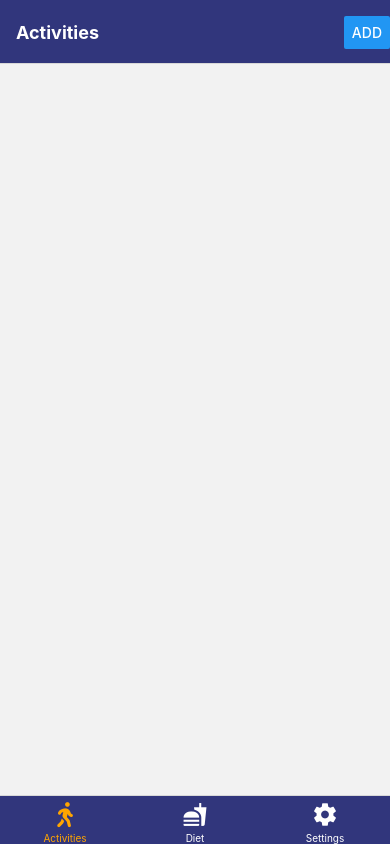
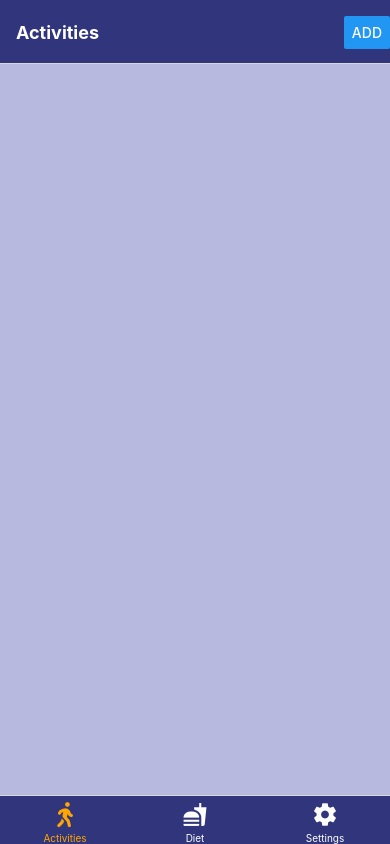
Before and after one commit to annanfu/MobileDevA2, a React Native app: screen /Activities in a window 390 px wide. Built offline with nearby package versions, Linux system fonts and the light colour scheme.

Commit message:
Updated the component ItemsList and the dropdownpicker's prop to reflect adding a new activity; Updated the Activities Screen to render the ItemsList using the type prop

```diff
--- a/Components/ButtonArea.js
+++ b/Components/ButtonArea.js
@@ -7,6 +7,7 @@ export default function ButtonArea({ children }) {
 
 const styles = StyleSheet.create({
   buttonArea: {
+    marginTop: 180,
     flexDirection: "row",
     justifyContent: "space-around",
     padding: 10,
--- /dev/null
+++ b/Components/ItemsList.js
@@ -0,0 +1,39 @@
+import { StyleSheet, Text, View, FlatList } from 'react-native'
+import React, { useContext } from "react";
+import { DataContext } from "../Contexts/dataContext";
+import FontAwesome from "@expo/vector-icons/FontAwesome";
+
+
+
+export default function ItemList({type}) {
+  const { activities, diets } = useContext(DataContext);
+  const data = type === "activity" ? activities : diets;
+
+  const items = ({ item }) => {
+    return (
+      <View>
+        {item.isSpecial && (
+          <FontAwesome name="warning" size={24} color="black" />
+        )}
+        <Text>{type === "activity" ? item.activity : item.food}</Text>
+        <Text>{item.date.toDateString()}</Text>
+        <Text>{item.duration} min</Text>
+      </View>
+    );
+  }
+
+  return (
+    <FlatList
+      data={data}
+      renderItem={items}
+      contentContainerStyle={styles.scrollViewContainer}
+    />
+  );
+}
+
+const styles = StyleSheet.create({
+  scrollViewContainer: {
+    alignItems: "center",
+  },
+
+})
--- a/Screens/Activities.js
+++ b/Screens/Activities.js
@@ -1,13 +1,13 @@
 import { FlatList, StyleSheet, Text, View } from 'react-native'
 import React from 'react'
+import ItemsList from "../Components/ItemsList";
+import Background from '../Components/Background';
 
 export default function Activities({navigation}) {
   return (
-    <FlatList>
-      <View>
-        <Text>Activities</Text>
-      </View>
-    </FlatList>
+    <Background>
+      <ItemsList type="activity" />
+    </Background>
   );
 }
 
--- a/Screens/AddAnActivity.js
+++ b/Screens/AddAnActivity.js
@@ -1,4 +1,4 @@
-import { StyleSheet, Text, View, Button } from 'react-native'
+import { StyleSheet, Text, View, Button, Alert } from 'react-native'
 import React, {useContext, useState} from 'react'
 import Background from '../Components/Background'
 import PrimaryText from '../Components/PrimaryText'
@@ -12,11 +12,11 @@ import { themes } from '../helper'
 
 export default function AddAnActivity({navigation}) {
   const { addActivity } = useContext(DataContext); // Get the addActivity function from the context
-  const [activity, setActivity] = useState(null);
   const [duration, setDuration] = useState("");
   const [date, setDate] = useState(new Date());
+
   const [open, setOpen] = useState(false);
-  const [value, setValue] = useState(null);
+  const [activity, setActivity] = useState(null);
   const [items, setItems] = useState([
     { label: "Walking", value: "walking" },
     { label: "Running", value: "running" },
@@ -31,27 +31,34 @@ export default function AddAnActivity({navigation}) {
 
 
   function handleSave() {
+    console.log("Activity:", activity);
+    console.log("Duration:", duration);
+    console.log("Date:", date);
     if (!activity || isNaN(duration) || duration <= 0 || !date) {
       Alert.alert("Invalid Input", "Please check your input values", [{ text: "OK" }]);
       return;
     } else {
-      addActivity(activity, duration, date);
+      addActivity({
+        activity: activity,
+        duration: duration,
+        date: date,
+        isSpecial: (activity === 'running' || activity === 'weights') && duration > 60,
+        }
+     );
       navigation.goBack();
     }
   }
 
   return (
     <Background>
-      <View style={styles.topView}>
       <PrimaryText>Activity *</PrimaryText>
       <DropDownPicker
         open={open}
-            value={value}
+        value={activity}
         items={items}
         setOpen={setOpen}
-            setValue={setValue}
+        setValue={setActivity}
         setItems={setItems}
-            onChangeItem={(item) => setActivity(item.value)}
         placeholder="Select An Activity"
         style={styles.dropDownContainer}
         textStyle={styles.dropDownText}
@@ -69,13 +76,11 @@ export default function AddAnActivity({navigation}) {
         onChange={(newDate) => setDate(newDate)}
         display="default"
       />
-      </View>
-      <View style={styles.bottomView}>
+
       <ButtonArea>
         <Button title="Cancel" onPress={() => navigation.goBack()} />
         <Button title="Save" onPress={handleSave} />
       </ButtonArea>
-      </View>
     </Background>
   );
 }
@@ -92,13 +97,4 @@ const styles = StyleSheet.create({
     fontSize: 18,
     color: themes.light.primary,
   },
-  topView: {
-    flex: 4,
-    //justifyContent: "center",
-    //alignItems: "center",
-  },
-  bottomView: {
-    flex: 1,
-    //alignItems: "center",
-  },
 });
```
Also changed, not shown: Components/ItemList.js (deleted, +0 -16 lines). Lines whose indentation alone changed are shown as unchanged.
